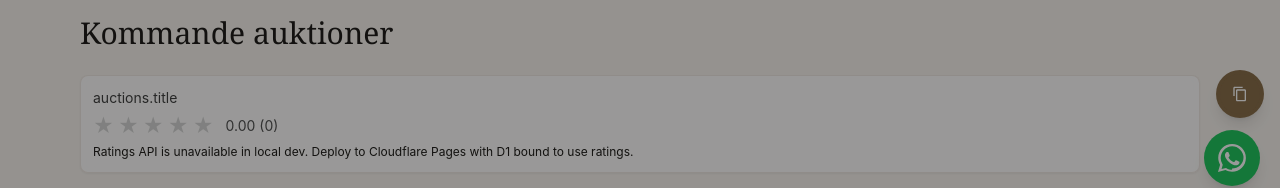
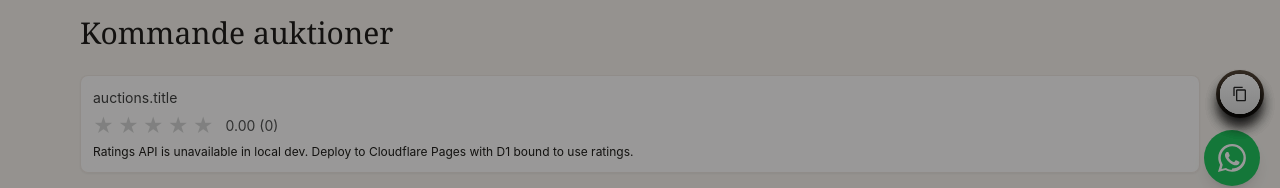
Before and after one commit to Houman6460/auktionsrundan, a React (Vite) app: page / in a window 1280 px wide. Shown: the part 594-782 px from the top of the page. Built offline with nearby package versions, Linux system fonts and the light colour scheme; no server answers.

Commit message:
style(share): match CodePen gradient circle style, hover color accents per platform; keep vertical stack layout

```diff
--- a/src/components/ShareMenu.jsx
+++ b/src/components/ShareMenu.jsx
@@ -38,6 +38,7 @@ export default function ShareMenu() {
   const [cfg, setCfg] = React.useState(() => loadContent().share)
   const [chat, setChat] = React.useState(() => loadContent().chat)
   const [open, setOpen] = React.useState(false)
+  const [hovered, setHovered] = React.useState(null)
 
   React.useEffect(() => {
     const handler = (e) => {
@@ -73,7 +74,8 @@ export default function ShareMenu() {
   }
 
   // Anchor items at button center; higher z-index so they are visible above content
-  const itemBase = `absolute top-1/2 left-1/2 z-10 flex items-center justify-center w-10 h-10 rounded-full text-white bg-earth-dark transition-transform duration-300`
+  // Gradient circle with shadow, dark icon by default (icon inherits currentColor)
+  const itemBase = `group absolute top-1/2 left-1/2 z-10 flex items-center justify-center w-10 h-10 rounded-full transition-transform duration-300 shadow-lg hover:shadow`
 
   // Build ordered list of enabled keys
   const keys = []
@@ -88,10 +90,18 @@ export default function ShareMenu() {
   const enabledOrdered = order.filter(k => keys.includes(k))
   const gap = 56 // px vertical spacing between circles
   const sideOffset = isLeft ? 0 : 0 // keep centered above button; can tweak if needed
+  const hoverColors = {
+    facebook: '#3b5998',
+    twitter: '#1DA1F2',
+    linkedin: '#0077b5',
+    telegram: '#0088cc',
+    copy: '#262626',
+  }
   const items = enabledOrdered.map((key, i) => ({
     key,
     x: `${sideOffset}px`,
     y: `${-gap * (i + 1)}px`,
+    hoverColor: hoverColors[key] || '#262626',
   }))
 
   const handleCopy = async () => {
@@ -109,7 +119,7 @@ export default function ShareMenu() {
 
   return (
     <div
-      className="fixed"
+      className="fixed z-40"
       style={{ bottom: bottomSpace, [isLeft ? 'left' : 'right']: '1rem' }}
       onMouseEnter={() => setOpen(true)}
       onMouseLeave={() => setOpen(false)}
@@ -117,7 +127,8 @@ export default function ShareMenu() {
       <div className={`relative ${open ? 'pointer-events-auto' : 'pointer-events-none'}`}>
         <button
           type="button"
-          className="floating-btn pointer-events-auto w-12 h-12 rounded-full bg-earth-dark text-white flex items-center justify-center shadow-lg focus:outline-none"
+          className="floating-btn pointer-events-auto w-12 h-12 rounded-full text-white flex items-center justify-center shadow-lg focus:outline-none"
+          style={{ background: 'linear-gradient(0deg, #3a2f25, #584a3b)' }}
           onClick={() => setOpen((v) => !v)}
           aria-label={open ? 'Close share menu' : 'Open share menu'}
         >
@@ -132,7 +143,14 @@ export default function ShareMenu() {
               <button
                 type="button"
                 onClick={() => handleItemClick(it.key)}
-                className="w-full h-full flex items-center justify-center"
+                onMouseEnter={() => setHovered(it.key)}
+                onMouseLeave={() => setHovered(null)}
+                className="w-full h-full flex items-center justify-center rounded-full"
+                style={{
+                  background: 'linear-gradient(0deg, #ddd, #fff)',
+                  boxShadow: '0 10px 15px rgba(0,0,0,0.3)',
+                  color: hovered === it.key ? it.hoverColor : '#262626',
+                }}
                 aria-label={`Share via ${it.key}`}
               >
                 <Icon name={it.key} className="w-4 h-4" />
```
